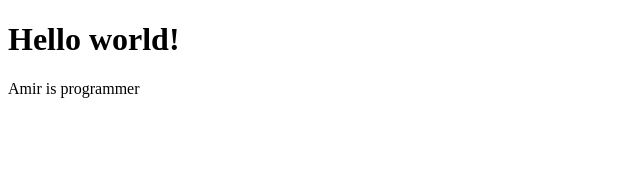
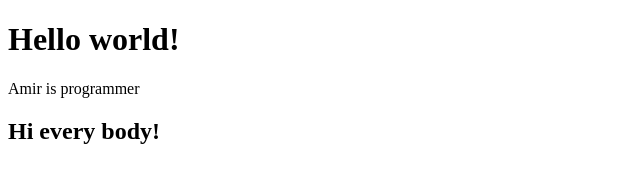
Before and after one commit to amirhossein226/Amirhossein, a plain HTML site: page index.html in a window 1280 px wide. Shown: the whole page, without its empty margins (0-640 px from the left). Drawn offline with Linux system fonts and the light colour scheme.

Commit message:
manipulate

```diff
--- a/index.html
+++ b/index.html
@@ -7,7 +7,10 @@
     <title>Document</title>
 </head>
 <body>
+
     <h1>Hello world!</h1>
     <p>Amir is programmer</p>
+    <h2>Hi every body!</h2>
+
 </body>
 </html>
```
